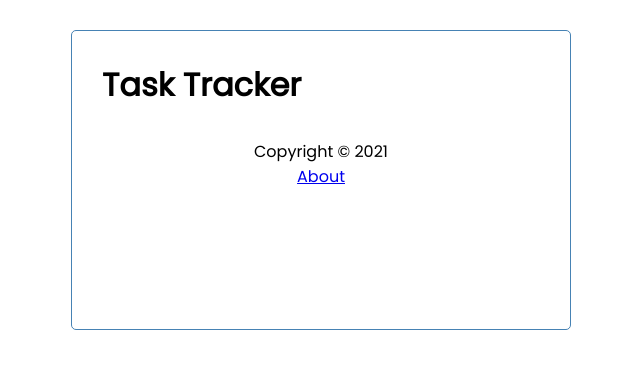
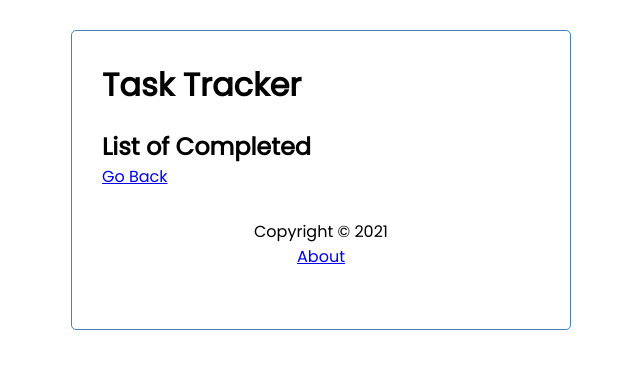
Before and after one commit to anshulag97/TaskTracker, a React (Create React App) app: page /completed in a window 1280 px wide. Shown: the top 368 px of the page, without its empty margins (319-959 px from the left). Built offline with nearby package versions, Linux system fonts and the light colour scheme; data requests are answered from the project's data file.

Commit message:
feat: Add completed page

```diff
--- a/src/App.js
+++ b/src/App.js
@@ -1,101 +1,103 @@
-import { useState, useEffect } from 'react'
-import { BrowserRouter as Router, Route, Routes } from 'react-router-dom'
-import Header from './components/Header'
-import Footer from './components/Footer'
-import Tasks from './components/Tasks'
-import AddTask from './components/AddTask'
-import About from './components/About'
+import { useState, useEffect } from "react";
+import { BrowserRouter as Router, Routes, Route } from "react-router-dom";
+import Header from "./components/Header";
+import Footer from "./components/Footer";
+import Tasks from "./components/Tasks";
+import AddTask from "./components/AddTask";
+import About from "./components/About";
+import Completed from "./components/Completed";
 
-const App = () => {
-  const [showAddTask, setShowAddTask] = useState(false)
-  const [tasks, setTasks] = useState([])
+function App() {
+  const [showAddTask, setShowAddTask] = useState(false);
+  const [showFilter, setShowFilter] = useState(false);
+
+  const [tasks, setTasks] = useState([]);
 
   useEffect(() => {
     const getTasks = async () => {
-      const tasksFromServer = await fetchTasks()
-      setTasks(tasksFromServer)
-    }
+      const tasksFromServer = await fetchTasks();
+      setTasks(tasksFromServer);
+    };
 
-    getTasks()
-  }, [])
+    getTasks();
+  }, []);
+
+  //Delete Task
+  const deleteTask = async (id) => {
+    const res = await fetch(`http://localhost:5000/tasks/${id}`, {
+      method: "DELETE",
+    });
+
+    //This is to update the view after deleting the task in JSON
+    res.status === 200
+      ? setTasks(tasks.filter((task) => task.id !== id))
+      : alert("Error when deleting task.");
+  };
 
   // Fetch Tasks
   const fetchTasks = async () => {
-    const res = await fetch('http://localhost:5000/tasks')
-    const data = await res.json()
+    const res = await fetch("http://localhost:5000/tasks");
+    const data = await res.json();
+    console.log(data);
 
-    return data
-  }
+    return data;
+  };
 
   // Fetch Task
   const fetchTask = async (id) => {
-    const res = await fetch(`http://localhost:5000/tasks/${id}`)
+    const res = await fetch(`http://localhost:5000/tasks/${id}`);
     const data = await res.json();
-    return data
-  }
+    console.log(data);
 
-  // Add Task
+    return data;
+  };
+
+  //Add Task
   const addTask = async (task) => {
-    const res = await fetch('http://localhost:5000/tasks', {
-      method: 'POST',
+    const res = await fetch("http://localhost:5000/tasks", {
+      method: "POST",
       headers: {
-        'Content-type': 'application/json',
+        "Content-type": "application/json",
       },
       body: JSON.stringify(task),
-    })
+    });
 
-    const data = await res.json()
+    const data = await res.json();
+    setTasks([...tasks, data]);
+  };
 
-    setTasks([...tasks, data])
-
-    // const id = Math.floor(Math.random() * 10000) + 1
-    // const newTask = { id, ...task }
-    // setTasks([...tasks, newTask])
-  }
-
-  // Delete Task
-  const deleteTask = async (id) => {
-    const res = await fetch(`http://localhost:5000/tasks/${id}`, {
-      method: 'DELETE',
-    })
-    //We should control the response status to decide if we will change the state or not.
-    res.status === 200
-      ? setTasks(tasks.filter((task) => task.id !== id))
-      : alert('Error Deleting This Task')
-  }
-
-  // Toggle Reminder
+  //Toggle Reminder
   const toggleReminder = async (id) => {
-    const taskToToggle = await fetchTask(id)
-    const updTask = { ...taskToToggle, reminder: !taskToToggle.reminder }
+    const taskToToggle = await fetchTask(id);
+    const updTask = { ...taskToToggle, reminder: !taskToToggle.reminder };
 
     const res = await fetch(`http://localhost:5000/tasks/${id}`, {
-      method: 'PUT',
+      method: "PUT",
       headers: {
-        'Content-type': 'application/json',
+        "Content-type": "application/json",
       },
       body: JSON.stringify(updTask),
-    })
+    });
 
-    const data = await res.json()
+    const data = await res.json();
 
     setTasks(
       tasks.map((task) =>
         task.id === id ? { ...task, reminder: data.reminder } : task
       )
-    )
-  }
+    );
+  };
 
   return (
     <Router>
-      <div className='container'>
+      <div className="container">
         <Header
           onAdd={() => setShowAddTask(!showAddTask)}
           showAdd={showAddTask}
         />
         <Routes>
           <Route
-            path='/'
+            path="/"
             element={
               <>
                 {showAddTask && <AddTask onAdd={addTask} />}
@@ -106,17 +108,21 @@ const App = () => {
                     onToggle={toggleReminder}
                   />
                 ) : (
-                  'No Tasks To Show'
+                  "No Tasks to show"
                 )}
               </>
             }
           />
-          <Route path='/about' element={<About />} />
+          <Route path="/about" element={<About />} />
+          <Route
+            path="/completed"
+            element={<Completed showFilter={showFilter} />}
+          />
         </Routes>
         <Footer />
       </div>
     </Router>
-  )
+  );
 }
 
-export default App
+export default App;
--- /dev/null
+++ b/src/components/Completed.js
@@ -0,0 +1,61 @@
+import { useState, useEffect } from "react";
+import React from "react";
+import Tasks from "./Tasks";
+
+const Completed = (props) => {
+  const { showFilter } = props;
+
+  console.log("TEST@@@", showFilter);
+
+  const [tasks, setTasks] = useState([]);
+
+  useEffect(() => {
+    const getTasks = async () => {
+      const tasksFromServer = await fetchTasks();
+      setTasks(tasksFromServer);
+    };
+
+    getTasks();
+  }, []);
+
+  //Delete Task
+  const deleteTask = async (id) => {
+    const res = await fetch(`http://localhost:5000/tasks/${id}`, {
+      method: "DELETE",
+    });
+
+    //This is to update the view after deleting the task in JSON
+    res.status === 200
+      ? setTasks(tasks.filter((task) => task.id !== id))
+      : alert("Error when deleting task.");
+  };
+
+  // Fetch Tasks
+  const fetchTasks = async () => {
+    const res = await fetch("http://localhost:5000/tasks");
+    const data = await res.json();
+    console.log(data);
+
+    return data;
+  };
+
+  console.log(showFilter);
+
+  return (
+    <div>
+      {/* <p>{showFilter ? "True" : "False"}</p> */}
+      <h2>List of Completed</h2>
+      <a href="/">Go Back</a>
+      {tasks.length > 0 ? (
+        <Tasks
+          tasks={tasks.filter((task) => task.status === true)}
+          onDelete={deleteTask}
+        />
+      ) : (
+        "No Tasks to show"
+      )}
+    </div>
+  );
+};
+
+export default Completed;
```
